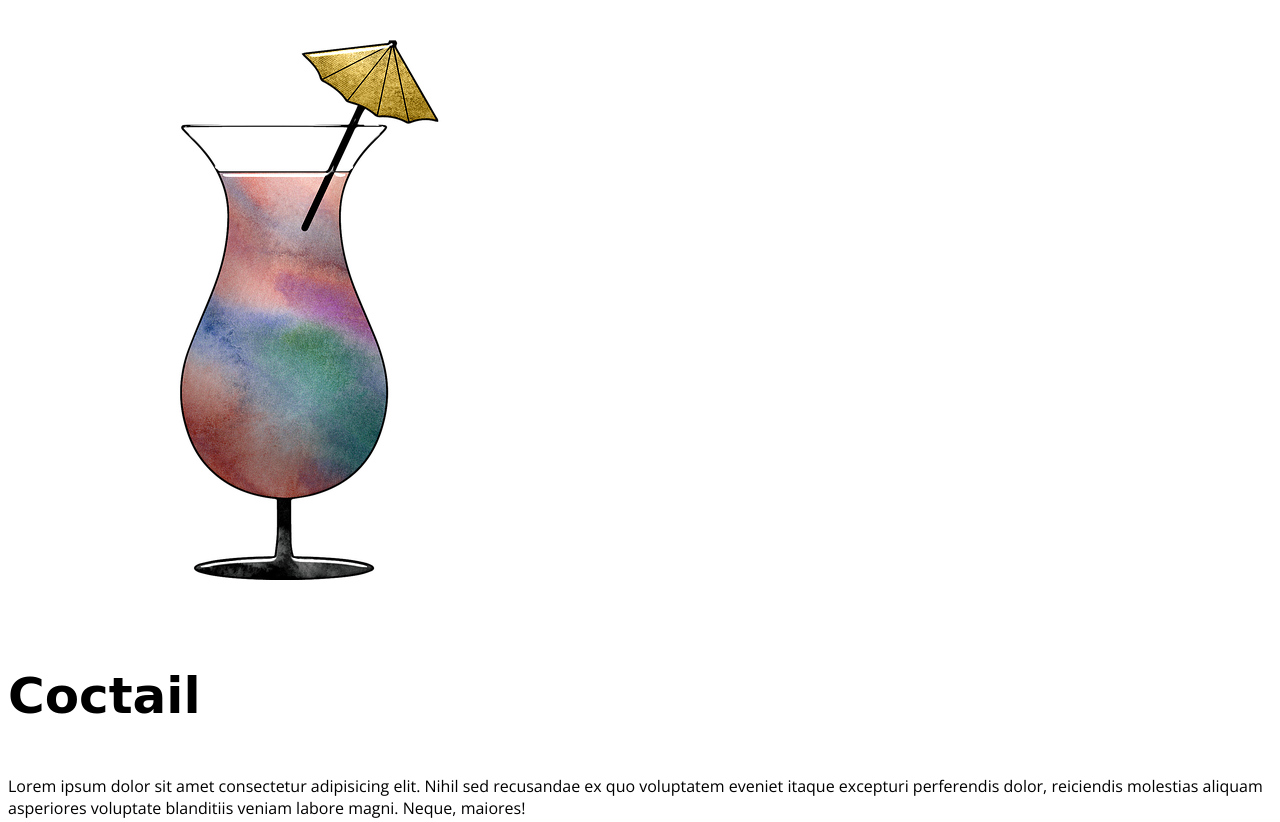
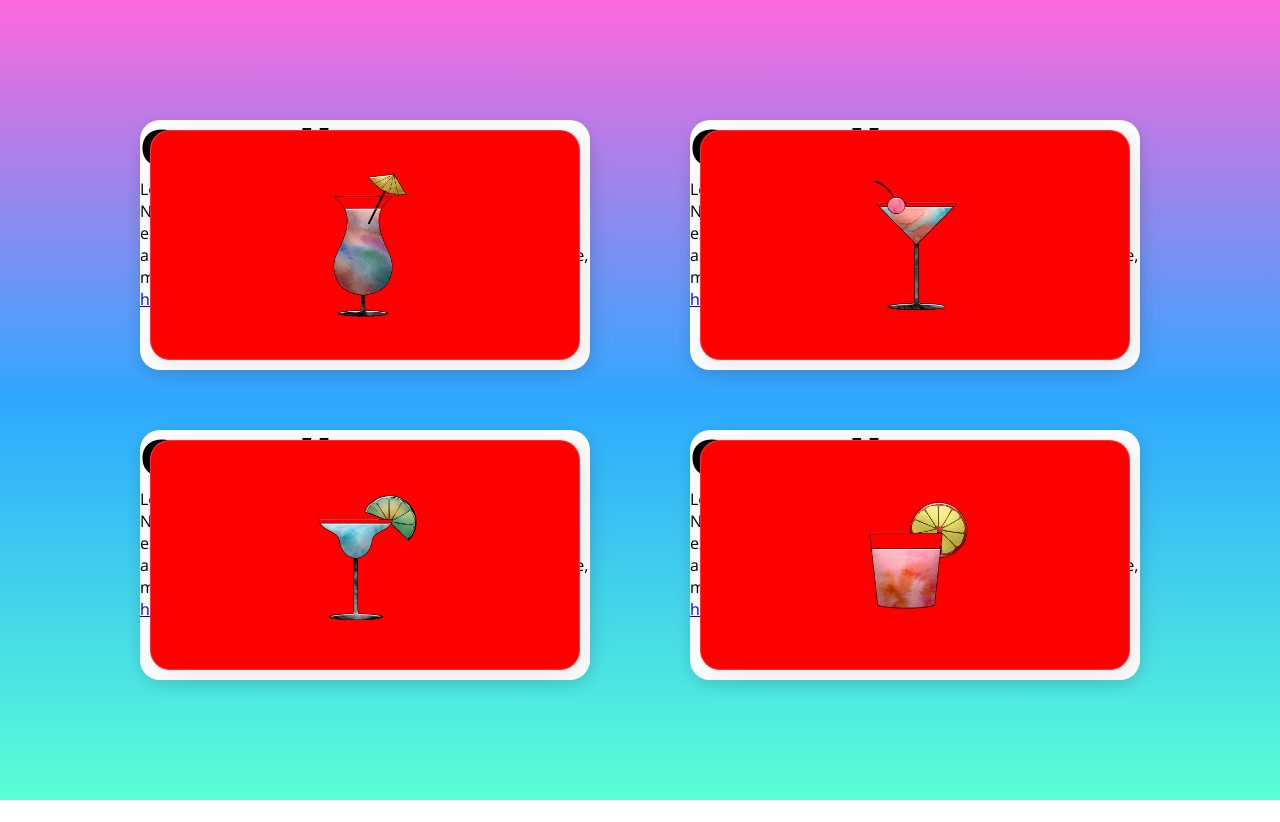
Before and after one commit to Verenasworld/MyCssStuff, a plain HTML site: page coctail.html in a window 1280 px wide. Shown: the top 822 px of the page. After the commit the page ends 800 px from the top, so only its background shows below. Drawn offline with nearby package versions, Linux system fonts and the light colour scheme; a web font is replaced by a local one.

Commit message:
style container , card & img box hover , step1

```diff
--- a/coctail.css
+++ b/coctail.css
@@ -2,9 +2,75 @@
 @import url('https://fonts.googleapis.com/css2?family=Calligraffitti&family=Open+Sans:wght@300;600;800&display=swap');
 *{
     font-family: 'Open Sans', sans-serif;
+    margin: 0;
+    padding: 0;
+    box-sizing:  border-box;
+}
+
+
+
+body{
+    display: flex;
+    justify-content: center;
+    align-items: center;
+    background: linear-gradient(0deg, #5affd6, #2ea8ff, #fc68dc);
+    background-attachment: fixed;
+    min-height: 100vh;
+
+}
+
+.container{
+    position: relative;
+    width: 1000px;
+    display: flex;
+    justify-content: space-between;
+    flex-wrap: wrap;
+    margin: 20px;
+    padding: 20px 0;
+}
+
+.container .card{
+    position: relative;
+    height: 250px;
+    display: flex;
+    background: #fff;
+    width: 45%;
+    margin: 30px 0;
+    border-radius: 20px;
+    box-shadow: 0 5px 15px rgba(0,0,0,0.1);
+}
+
+.container .card .imgdrink{
+    position: absolute;
+    top: 10px;
+    left: 10px;
+    right: 10px;
+    background: rgba(255, 0, 0, 1);
+    backdrop-filter: blur(20px);
+    height: calc(100% - 20px);
+    width: calc(100% -20px);
+    z-index: 1;
+    display: flex;
+    justify-content: center;
+    align-items: center;
+    overflow: hidden;
+    border-radius: 20px;
+    border: 1px solid rgba(255,255,255,0.2);
+    box-shadow: 5px 5px 30px rgba(0,0,0,0.1);
+    transition: 0.5s ease-in-out;
+}
+
+.container .card:hover .imgdrink{
+    height: 200px;
+    width: 200px;
 }
 
 h3{
     font-family: 'Calligraffitti', cursive;
     font-size: 50px;
 }
+
+img{
+   height: 20vh;
+   width: 20vh;
+}
```
